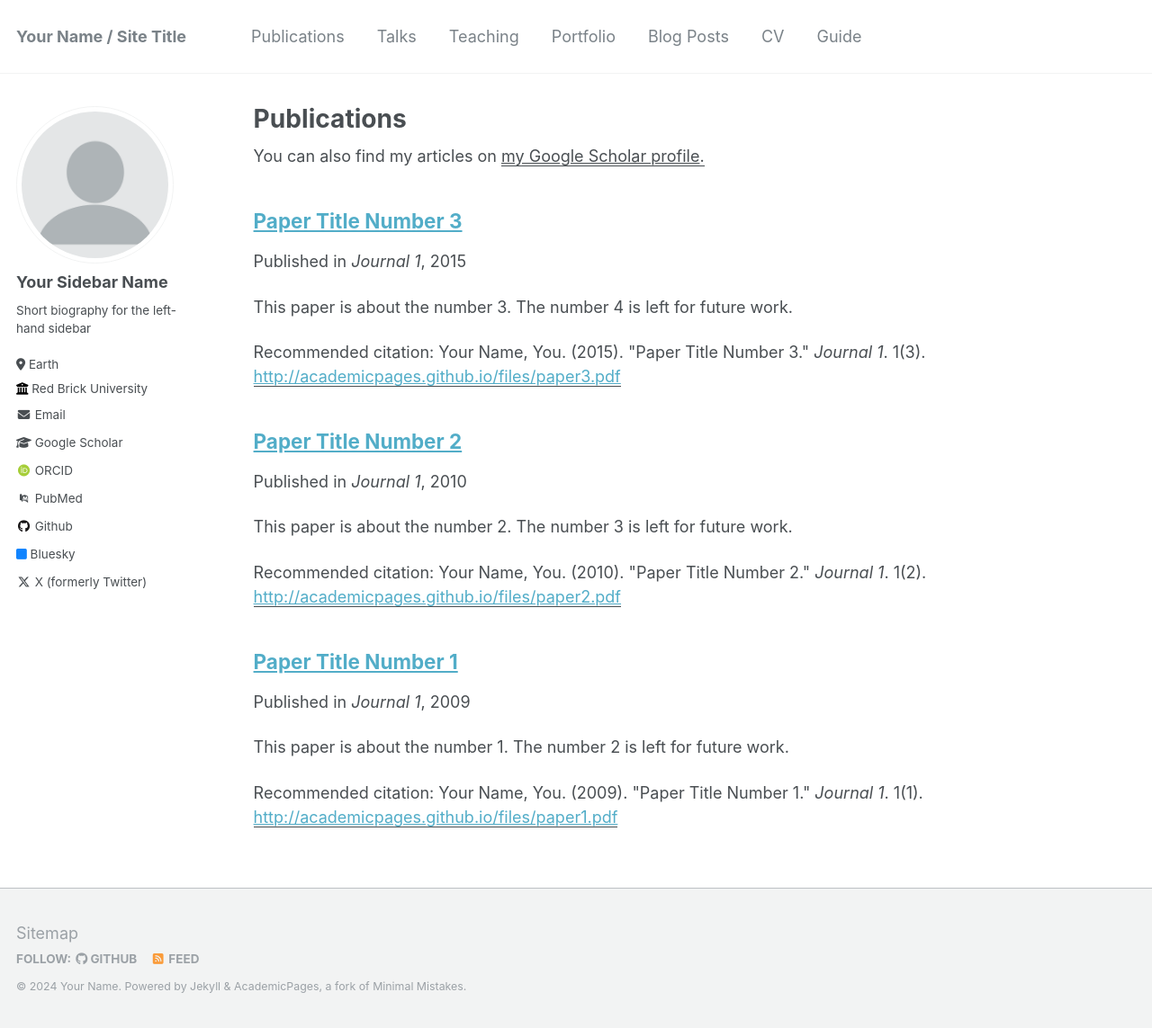
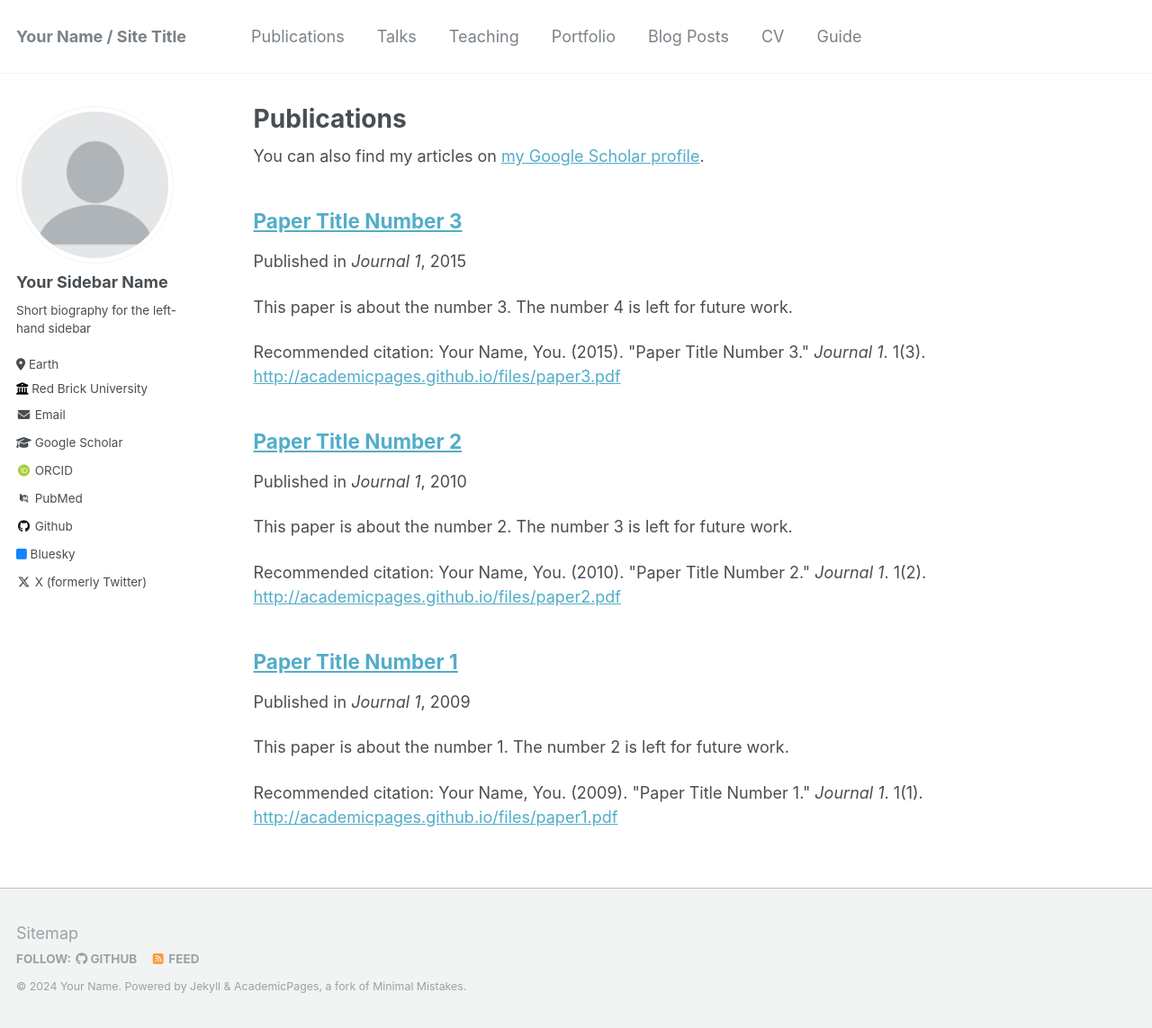
Before and after one commit to cxh42/cxh42.github.io, a Jekyll site: the page built from _pages/publications.md, in a window 1280 px wide and 1143 px high. Shown: the whole window at 90% size. Built offline with Jekyll 4.4.1, drawn with Linux system fonts in a browser that asks for light colours; some web fonts are replaced.

Commit message:
Closes #1773 with update to HTML

```diff
--- a/_includes/archive-single.html
+++ b/_includes/archive-single.html
@@ -53,11 +53,11 @@
     {% endif %}
 
     {% if post.citation and post.paperurl %}
-      <p>Recommended citation: {{ post.citation }} <a href="{{ post.paperurl }}"><u>{{ post.paperurl }}</u></a></p>
+      <p>Recommended citation: {{ post.citation }} <a href="{{ post.paperurl }}">{{ post.paperurl }}</a></p>
     {% elsif post.citation %}
       <p>Recommended citation: {{ post.citation }} </p>
     {% elsif post.paperurl %}
-      <p class="wordwrap">Download <a href=" {{ post.paperurl }} "><u>here</u></a></p>
+      <p class="wordwrap">Download <a href=" {{ post.paperurl }} ">here</a></p>
     {% endif %}
 
   </article>
--- a/_pages/publications.md
+++ b/_pages/publications.md
@@ -6,7 +6,7 @@ author_profile: true
 ---
 
 {% if site.author.googlescholar %}
-  <div class="wordwrap">You can also find my articles on <u><a href="{{site.author.googlescholar}}">my Google Scholar profile</a>.</u></div>
+  <div class="wordwrap">You can also find my articles on <a href="{{site.author.googlescholar}}">my Google Scholar profile</a>.</div>
 {% endif %}
 
 {% include base_path %}
```
